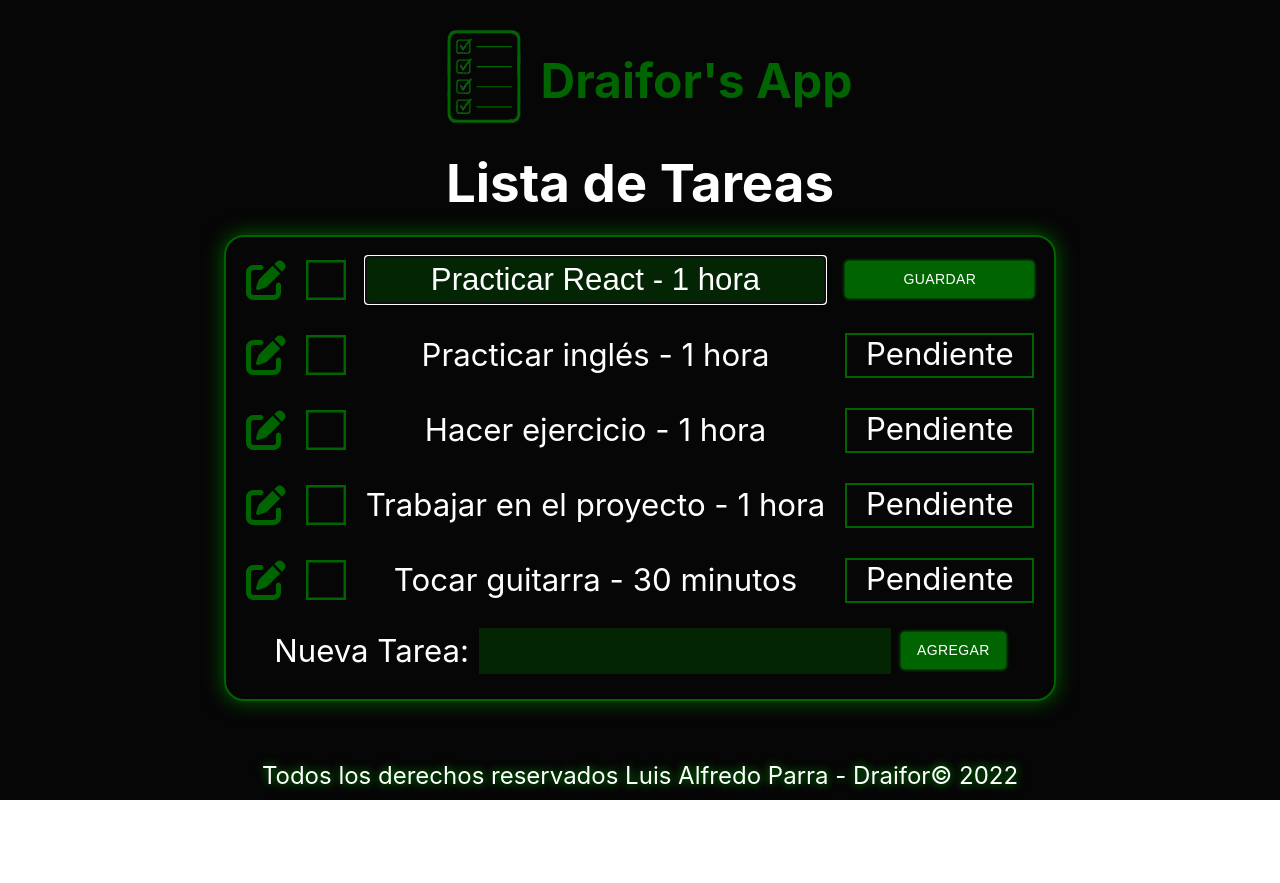
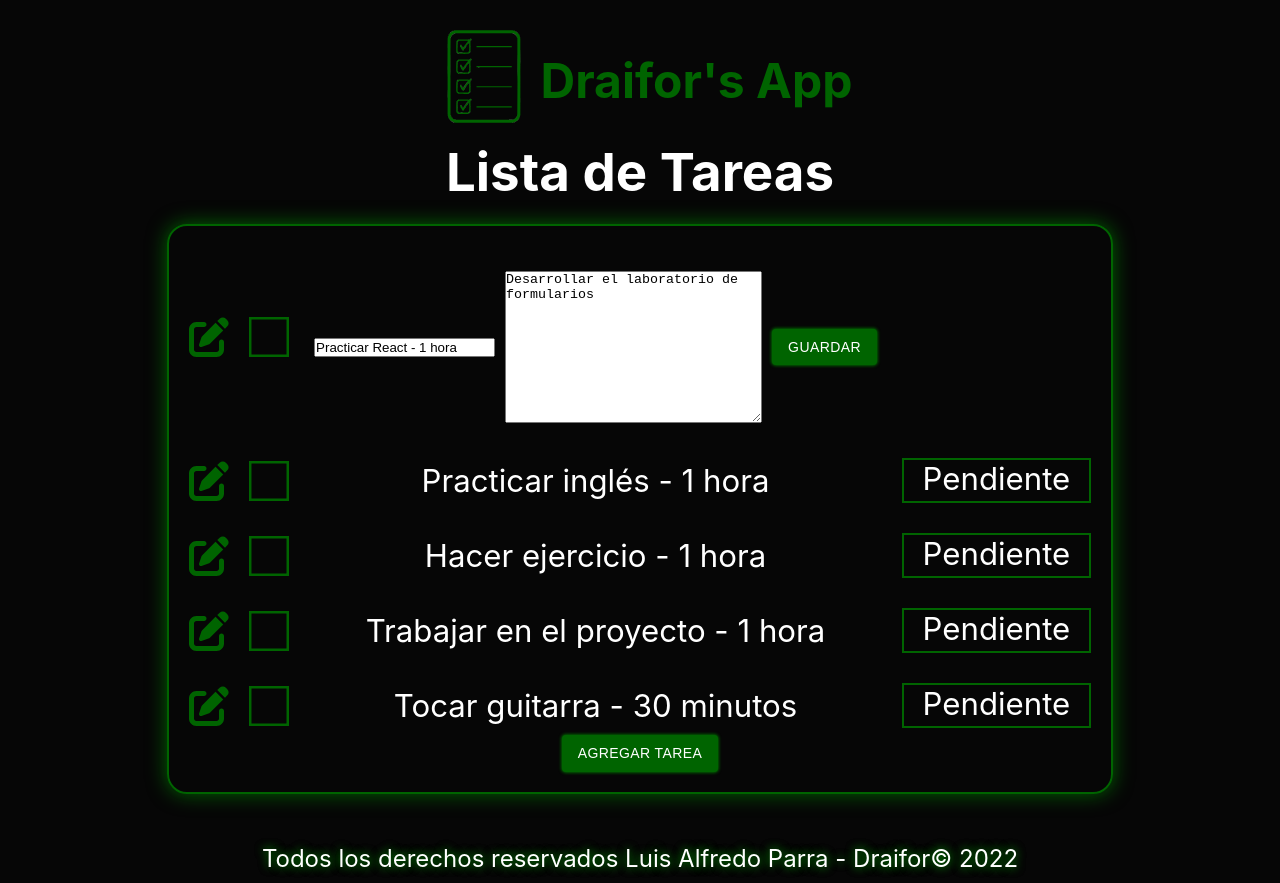
Before and after one commit to Draifor/my-react-task-list, a React (Create React App) app: page / in a window 1280 px wide. Both pictures are taken after a click on the picture 265 px from the left and 279 px from the top of the page. Before the commit the page ends 800 px from the top, so only its background shows below. Built offline with nearby package versions, Linux system fonts and the light colour scheme.

Commit message:
Successful added textarea and validation, need to clean the code

```diff
--- a/src/components/EditTaskComponent/EditTaskComponent.jsx
+++ b/src/components/EditTaskComponent/EditTaskComponent.jsx
@@ -1,17 +1,36 @@
 import './editTask.css';
 
-import useEditTask from "../../hooks/useEditTask";
+import { useContext, useState } from "react";
+import { TasksContext } from "../../views/TaskListComponent/TaskListComponent";
+// import useEditTask from "../../hooks/useEditTask";
 
-import InputComponent from "../InputComponent/InputComponent";
 import ButtonComponent from "../ButtonComponent/ButtonComponent";
 
 function EditTaskComponent({ position }) {
-    const [ task ,editTask ] = useEditTask( position );
+    // const [ task, editTask ] = useEditTask( position );
+  const [tasks, setTasks] = useContext(TasksContext);
+  const { title, description } = tasks[position];
+  const [newTitle, setNewTitle] = useState(title);
+  const [newDescription, setNewDescription] = useState(description);
+
+  const handleInput = (event) => setNewTitle(event.target.value);
+  const handleDescription = (event) => setNewDescription(event.target.value);
+  const handleEdit = (event) => {
+    event.preventDefault();
+    setTasks(
+      tasks.map((task) => {
+        if (task.id === position)
+          return { ...task, title: newTitle, description: newDescription, isEditable: false };
+        return { ...task };
+      })
+    );
+  };
 
   return (
-    <form className='edit'>
-       <InputComponent id={`edit-task-${position}`} value={task.description} />
-       <ButtonComponent onClick={ editTask }>Guardar</ButtonComponent>
+    <form className='edit-task'>
+       <input type="text" name='edit-task' className="edit-title" value={newTitle} onChange={handleInput} />
+       <textarea name="edit-task" className="edit-description" cols="30" rows="10" value={newDescription} onChange={handleDescription}></textarea>
+       <ButtonComponent onClick={ handleEdit }>Guardar</ButtonComponent>
     </form>
   )
 }
--- a/src/components/FormAddComponent/FormAddComponent.jsx
+++ b/src/components/FormAddComponent/FormAddComponent.jsx
@@ -1,16 +1,49 @@
-import useAddTask from "../../hooks/useAddTask";
+import { useContext, useState } from "react";
+import { TasksContext } from "../../views/TaskListComponent/TaskListComponent.jsx";
 
 import ButtonComponent from "../../components/ButtonComponent/ButtonComponent";
-import InputComponent from "../../components/InputComponent/InputComponent";
 
-export default function FormAddComponent() {
-  const addTask = useAddTask();
+export default function FormAddComponent({ isAddTask, setAddTask }) {
+  const [tasks, setTasks] = useContext(TasksContext);
+  const [newTaskTitle, setNewTaskTitle] = useState("");
+  const [newTaskDescription, setNewTaskDescription] = useState("");
+  const [errorValidation, setErrorValidation] = useState('');
+
+  const handleInput = (event) => setNewTaskTitle(event.target.value);
+const handleDescription = (event) => setNewTaskDescription(event.target.value);
+  const handleSubmit = (event) => {
+    event.preventDefault();
+    if (newTaskTitle.length <= 3) return setErrorValidation('El nombre de tarea es demasiado corto')
+    else setErrorValidation('');
+    setAddTask(false);
+    setTasks([
+      ...tasks,
+      { id: tasks.length, title: newTaskTitle, description: newTaskDescription, status: "pending" },
+    ]);
+  };
 
   return (
     <form>
       <label htmlFor="add-task">Nueva Tarea:</label>
-      <InputComponent id="new-task" name="add-task" />
-      <ButtonComponent onClick={addTask}>Agregar</ButtonComponent>
+      <input
+        type="text"
+        id="new-task-input"
+        name="add-task"
+        value={newTaskTitle}
+        onChange={handleInput}
+        autoFocus
+      />
+      <textarea
+        name="add-task"
+        id="new-task-textarea "
+        cols="30"
+        rows="10"
+        value={newTaskDescription}
+        onChange={handleDescription}
+      ></textarea>
+      <ButtonComponent onClick={handleSubmit}>Agregar</ButtonComponent>
+      <ButtonComponent onClick={() => setAddTask(false)}>Cancelar</ButtonComponent>
+      {errorValidation !== '' && <p>{errorValidation}</p>}
     </form>
   );
 }
--- a/src/views/AddTaskComponent/AddTaskComponent.jsx
+++ b/src/views/AddTaskComponent/AddTaskComponent.jsx
@@ -1,13 +1,25 @@
 import "./addTask.css";
 
+import { useState } from "react";
+// import useAddTask from "../../hooks/useAddTask";
 
 import ButtonComponent from "../../components/ButtonComponent/ButtonComponent";
 import FormAddComponent from "../../components/FormAddComponent/FormAddComponent";
 
 function AddTaskComponent() {
+  // const addTask = useAddTask();
+  const [isAddTask, setIsAddTask] = useState(false);
+
+  const handleAdd = () => setIsAddTask(true);
 
   return (
-    <FormAddComponent />
+    <>
+      {isAddTask ? (
+        <FormAddComponent isAddTask={isAddTask} setAddTask={setIsAddTask} />
+      ) : (
+        <ButtonComponent onClick={handleAdd}>Agregar Tarea</ButtonComponent>
+      )}
+    </>
   );
 }
 
--- a/src/views/AddTaskComponent/addTask.css
+++ b/src/views/AddTaskComponent/addTask.css
@@ -1,5 +1,6 @@
 form {
     display: flex;
+    flex-wrap: wrap;
     justify-content: center;
     align-items: center;
     gap: 10px;
--- a/src/views/TaskComponent/TaskComponent.jsx
+++ b/src/views/TaskComponent/TaskComponent.jsx
@@ -1,6 +1,7 @@
 import "./task.css";
 import edit from "./edit.svg";
 
+import { useState } from "react";
 import useTogglerStatus from "../../hooks/useTogglerStatus";
 import useHandleEdit from "../../hooks/useHandleEdit";
 
@@ -12,23 +13,24 @@ function TaskComponent({ position }) {
   const [task, togglerStatus] = useTogglerStatus(position);
   const handleEdit = useHandleEdit(position);
 
-  const { description, status, isEditable } = task;
+  const { title, description, status, isEditable } = task;
+  const [showDescription, setShowDescription] = useState(false);
+  const handleDescription = () => showDescription === true ? setShowDescription(false) : setShowDescription(true);
 
   function renderContent() {
     if (!isEditable)
       return (
         <>
-          {description}
-          <StatusComponent
-            isCompleted={status === "pending" ? false : true}
-          />
+          <span className='task-title' onClick={handleDescription}>{title}</span>
+          {showDescription === true && <span className="task-description">{description !== '' ? description : 'No hay descripción'}</span>}
+          <StatusComponent isCompleted={status === "pending" ? false : true} />
         </>
       );
     else return <EditTaskComponent position={position} />;
   }
 
   return (
-    <li className={status}>
+    <li className={`${status} ${showDescription === true && 'description'}`}>
       <img src={edit} onClick={handleEdit} alt="Edit" />
       <ImageStatusComponent status={status} onClick={togglerStatus} />
       {renderContent()}
--- a/src/views/TaskComponent/task.css
+++ b/src/views/TaskComponent/task.css
@@ -30,8 +30,9 @@ span {
 li.completed {
   color: #666666;
 }
-span:read-write {
-    /* color: red; */
-    background-color: #00640066;
-    padding:4px 10px;
+li.description {
+  grid-template-rows: 1fr 1fr;
 }
+li.description span.status {
+  grid-row: 1 / 3;
+}
--- a/src/views/TaskListComponent/TaskListComponent.jsx
+++ b/src/views/TaskListComponent/TaskListComponent.jsx
@@ -14,28 +14,33 @@ function TaskListComponent() {
   const [tasks, setTasks] = useState([
     {
       id: 0,
-      description: "Practicar React - 1 hora",
-      status: 'pending'
+      title: "Practicar React - 1 hora",
+      description: "Desarrollar el laboratorio de formularios",
+      status: "pending",
     },
     {
       id: 1,
-      description: "Practicar inglés - 1 hora",
-      status: 'pending'
+      title: "Practicar inglés - 1 hora",
+      description: "Usar Duolingo y Elsa Speak",
+      status: "pending",
     },
     {
       id: 2,
-      description: "Hacer ejercicio - 1 hora",
-      status: 'pending'
+      title: "Hacer ejercicio - 1 hora",
+      description: "Enfocarme en cardio",
+      status: "pending",
     },
     {
       id: 3,
-      description: "Trabajar en el proyecto - 1 hora",
-      status: 'pending'
+      title: "Trabajar en el proyecto - 1 hora",
+      description: "Implementar los formularios",
+      status: "pending",
     },
     {
       id: 4,
-      description: "Tocar guitarra - 30 minutos",
-      status: 'pending'
+      title: "Tocar guitarra - 30 minutos",
+      description: "Hacer ejercicos de fingerpicking",
+      status: "pending",
     },
   ]);
 
```
Lines whose indentation alone changed are shown as unchanged.
